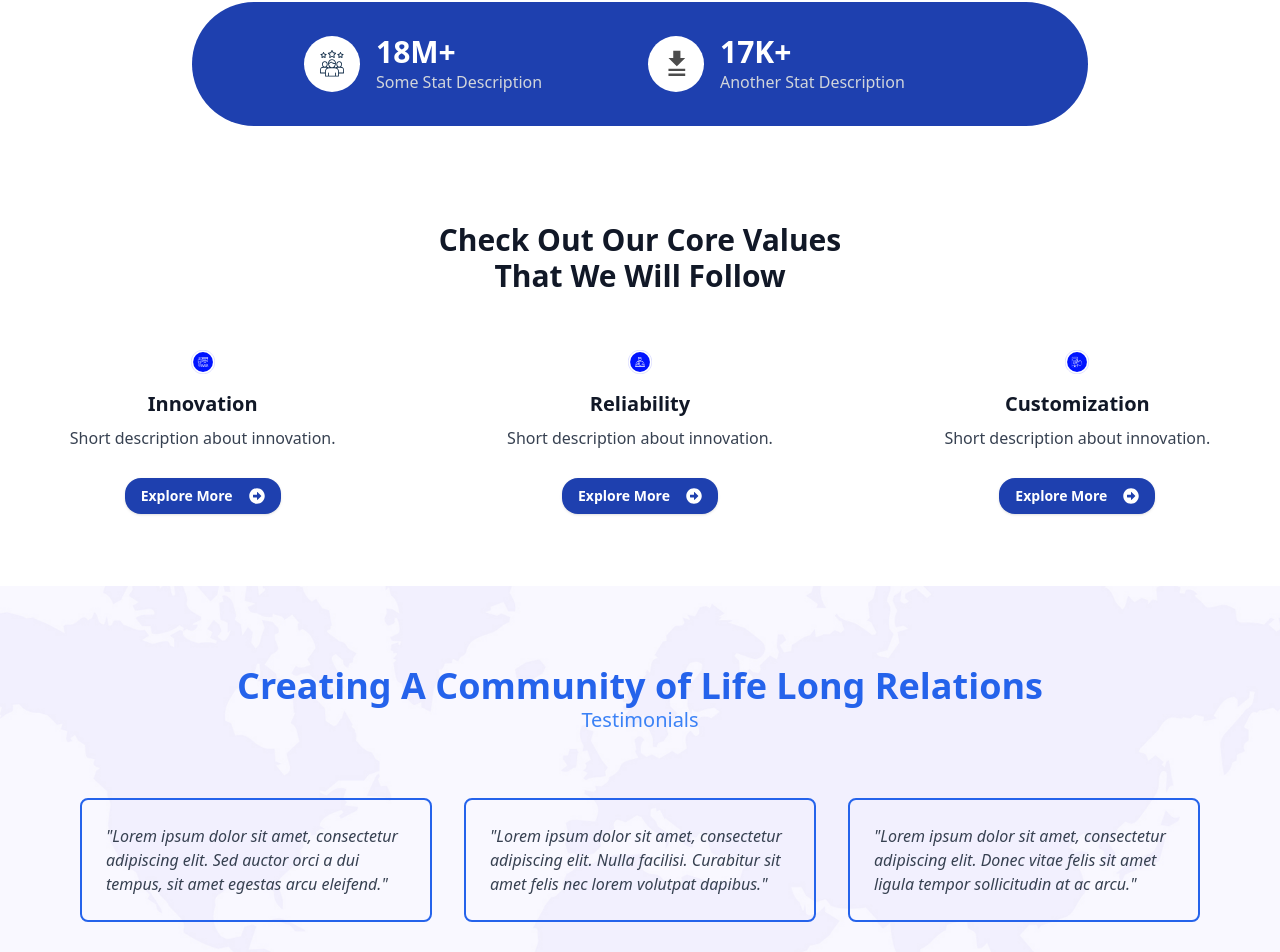
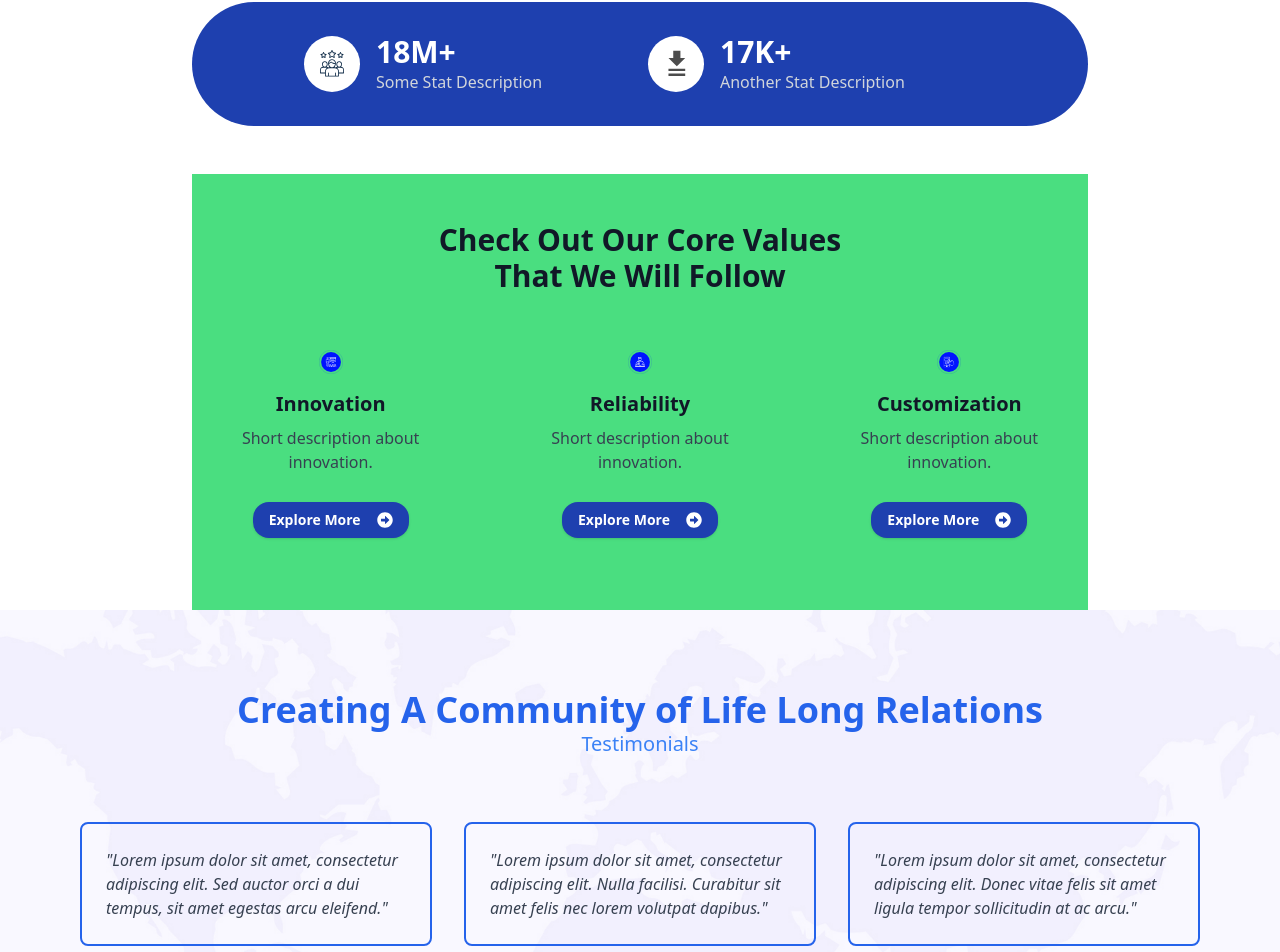
Before and after one commit to ADGO-et/nova, a Next.js app: page /about in a window 1280 px wide. Shown: the part 1206-2158 px from the top of the page. Built offline with nearby package versions, Linux system fonts and the light colour scheme.

Commit message:
8. reduce the width of the "Check out our core values..." component

```diff
--- a/components/about/coreVals.tsx
+++ b/components/about/coreVals.tsx
@@ -4,7 +4,7 @@ import Image from "next/image";
 
 const CoreValues = () => {
   return (
-    <div className="container mx-auto py-12">
+    <div className="container mx-auto bg-green-400 md:w-[70%] py-12">
       <h2 className="text-3xl font-bold text-center ">
         Check Out Our Core Values{" "}
       </h2>
```
